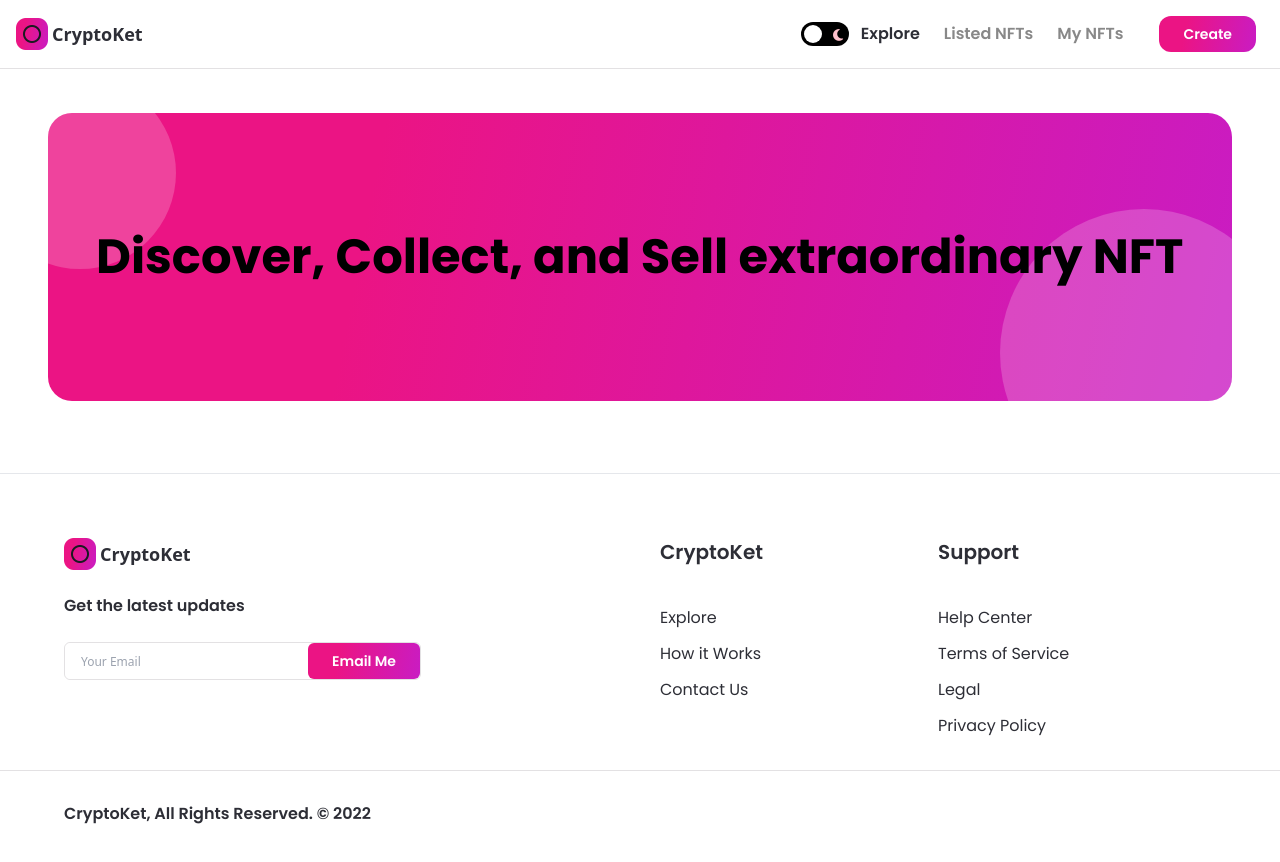
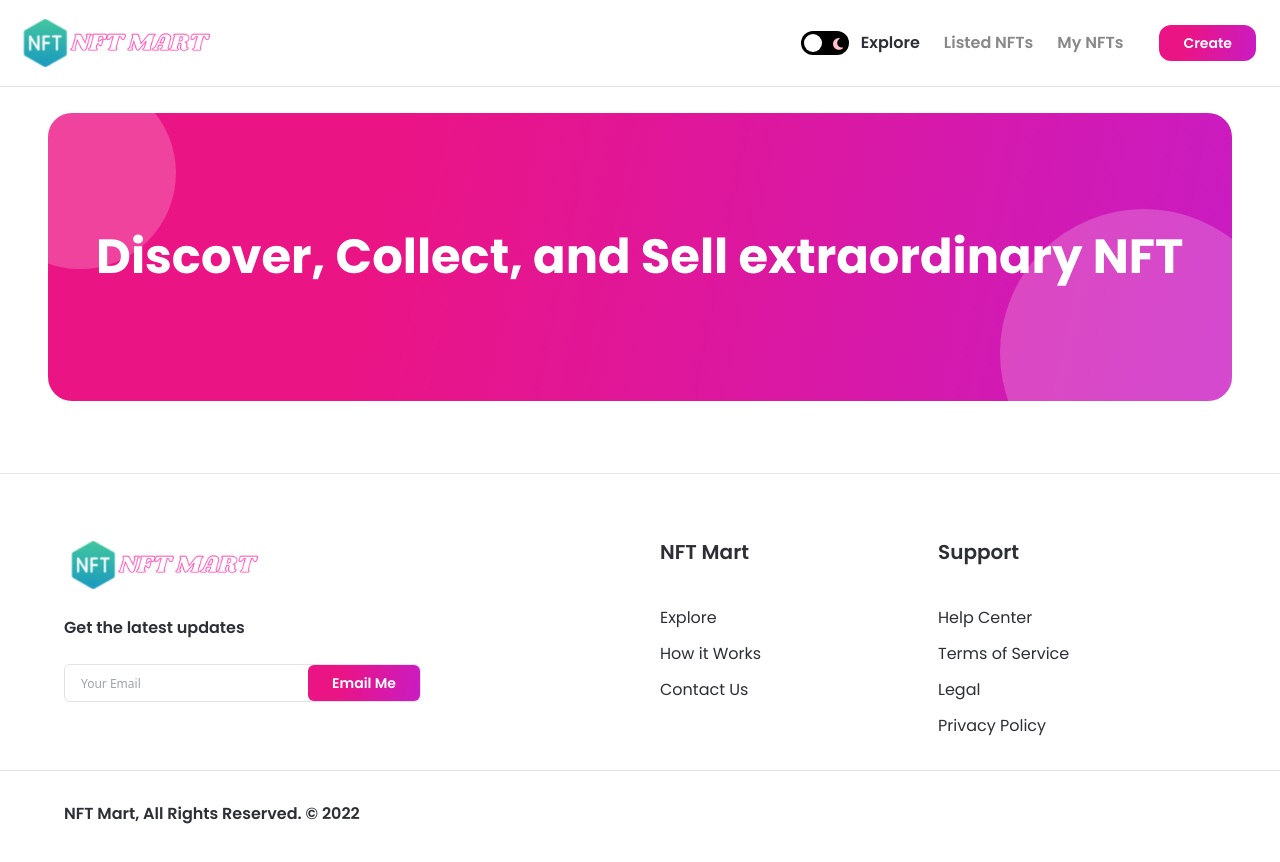
Before and after one commit to TechSpiritSS/nft_marketplace, a Next.js app: page / in a window 1280 px wide. Shown: the top 862 px of the page. Built offline with nearby package versions, Linux system fonts and the light colour scheme.

Commit message:
Logo Update

```diff
--- a/components/Banner.jsx
+++ b/components/Banner.jsx
@@ -6,7 +6,7 @@ const Banner = ({ name, parentStyles, childStyles }) => (
   >
     <p
       className={`font-bold text-5xl font-poppins leading-70
-    {childStyles}`}
+    {childStyles} text-white`}
     >
       {name}
     </p>
--- a/components/Footer.jsx
+++ b/components/Footer.jsx
@@ -2,7 +2,7 @@ import Image from 'next/image';
 import { useTheme } from 'next-themes';
 
 import images from '../assets';
-import { Button } from '.';
+import Button from './Button';
 
 const FooterLinks = ({ heading, items }) => (
   <div className="flex-1 justify-start items-start">
@@ -33,15 +33,15 @@ const Footer = () => {
               onClick={() => {}}
             >
               <Image
-                src={images.logo02}
+                src={images.logo}
                 objectFit="contain"
-                width={32}
-                height={32}
+                width={200}
+                height={54}
                 alt="logo"
               />
-              <p className="dark:text-white text-nft-black-1 font-semibold text-lg ml-1">
-                CryptoKet
-              </p>
+              {/* <p className="dark:text-white text-nft-black-1 font-semibold text-lg ml-1">
+              NFT Mart
+            </p> */}
             </div>
           </div>
           <p className="font-poppins dark:text-white text-nft-black-1 font-semibold text-base mt-6">
@@ -60,7 +60,7 @@ const Footer = () => {
         </div>
         <div className="flex-1 flexBetweenStart flex-wrap ml-10 md:ml-0 md:mt-8">
           <FooterLinks
-            heading="CryptoKet"
+            heading="NFT Mart"
             items={['Explore', 'How it Works', 'Contact Us']}
           />
           <FooterLinks
@@ -78,7 +78,7 @@ const Footer = () => {
       <div className="flexCenter w-full mt-5 border-t dark:border-nft-black-1 border-nft-gray-1 sm:px-4 px-16">
         <div className="flexBetween flex-row w-full minmd:w-4/5 sm:flex-col mt-7">
           <p className="font-poppins dark:text-white text-nft-black-1 font-semibold text-base">
-            CryptoKet, All Rights Reserved. © 2022
+            NFT Mart, All Rights Reserved. © 2022
           </p>
           <div className="flex flex-row sm:mt-4">
             {[
--- a/components/Navbar.jsx
+++ b/components/Navbar.jsx
@@ -83,15 +83,15 @@ const Navbar = () => {
             onClick={() => {}}
           >
             <Image
-              src={images.logo02}
+              src={images.logo}
               objectFit="contain"
-              width={32}
-              height={32}
+              width={200}
+              height={54}
               alt="logo"
             />
-            <p className="dark:text-white text-nft-black-1 font-semibold text-lg ml-1">
-              CryptoKet
-            </p>
+            {/* <p className="dark:text-white text-nft-black-1 font-semibold text-lg ml-1">
+              NFT Mart
+            </p> */}
           </div>
         </Link>
         <Link href="/">
```
Also changed, not shown: assets/logo.png, assets/logo02.png.
